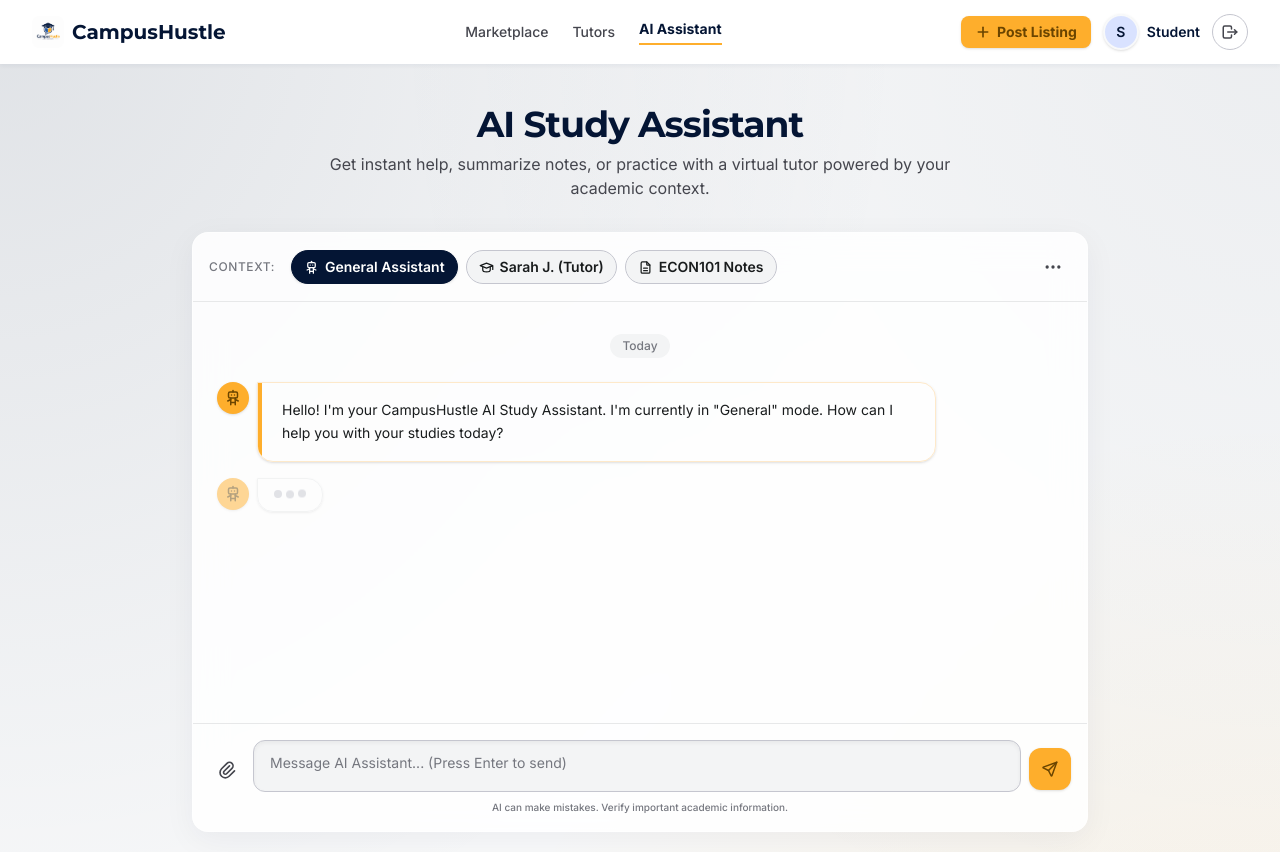
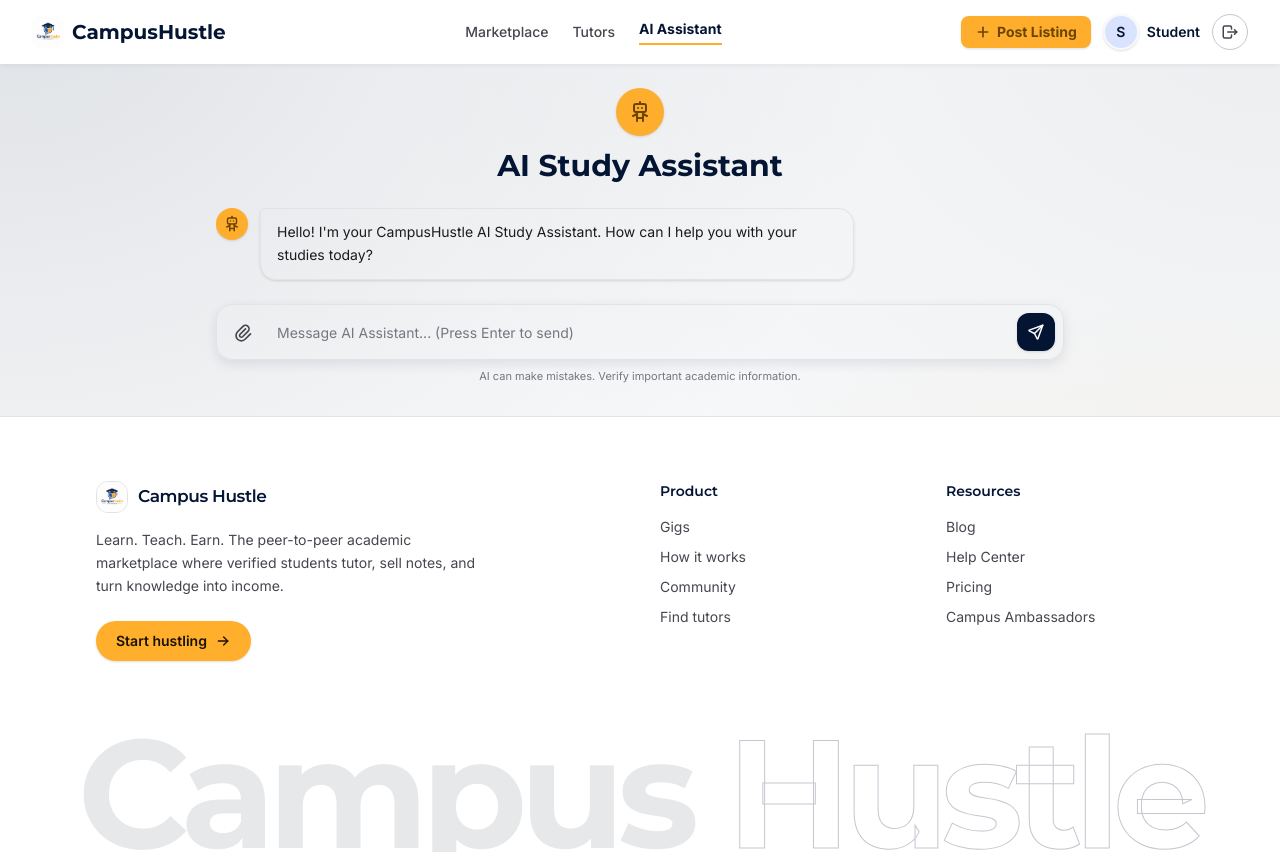
Before and after one commit to CampusHustle/frontend, a React (Vite) app: page /assistant in a window 1280 px wide. Shown: the top 852 px of the page. Built offline with nearby package versions, Linux system fonts and the light colour scheme.

Commit message:
refactor(assistant): convert AI assistant to ChatGPT-style chat layout, drop context selector bar

```diff
--- a/src/screens/AiAssistantScreen.jsx
+++ b/src/screens/AiAssistantScreen.jsx
@@ -1,24 +1,10 @@
 import { useRef, useState } from 'react'
-import {
-  IconDots,
-  IconFileDescription,
-  IconPaperclip,
-  IconRobot,
-  IconSchool,
-  IconSend,
-  IconUser,
-} from '@tabler/icons-react'
+import { IconPaperclip, IconRobot, IconSend } from '@tabler/icons-react'
 import AppNavbar from '../components/AppNavbar.jsx'
 import Footer from '../components/Footer.jsx'
 
-const CONTEXT_OPTIONS = [
-  { id: 'general', label: 'General Assistant', icon: IconRobot },
-  { id: 'tutor', label: 'Sarah J. (Tutor)', icon: IconSchool },
-  { id: 'notes', label: 'ECON101 Notes', icon: IconFileDescription },
-]
-
-function getAssistantReply(message, contextLabel) {
-  return `Here's a response to "${message}" from the ${contextLabel} context. The full AI engine is coming in the next milestone.`
+function getAssistantReply(message) {
+  return `Here's my answer for "${message}". I'm your CampusHustle study assistant — ask me anything about your courses.`
 }
 
 function welcomeMessage() {
@@ -26,34 +12,15 @@ function welcomeMessage() {
     id: 'welcome',
     role: 'ai',
     content:
-      "Hello! I'm your CampusHustle AI Study Assistant. I'm currently in \"General\" mode. How can I help you with your studies today?",
+      "Hello! I'm your CampusHustle AI Study Assistant. How can I help you with your studies today?",
   }
 }
 
 export default function AiAssistantScreen({ user, onLogout, onNavigate }) {
-  const [activeContextId, setActiveContextId] = useState('general')
   const [messages, setMessages] = useState(() => [welcomeMessage()])
   const [draft, setDraft] = useState('')
   const textareaRef = useRef(null)
   const scrollRef = useRef(null)
-
-  const activeContext =
-    CONTEXT_OPTIONS.find((option) => option.id === activeContextId) ||
-    CONTEXT_OPTIONS[0]
-
-  const handleContextChange = (contextId) => {
-    if (contextId === activeContextId) return
-    setActiveContextId(contextId)
-    const context = CONTEXT_OPTIONS.find((option) => option.id === contextId)
-    setMessages((current) => [
-      ...current,
-      {
-        id: `context-${contextId}-${Date.now()}`,
-        role: 'ai',
-        content: `Switched to the ${context.label} context. I can now answer with that scope in mind.`,
-      },
-    ])
-  }
 
   const handleSubmit = (e) => {
     e.preventDefault()
@@ -65,7 +32,7 @@ export default function AiAssistantScreen({ user, onLogout, onNavigate }) {
       {
         id: `ai-${Date.now()}`,
         role: 'ai',
-        content: getAssistantReply(trimmed, activeContext.label),
+        content: getAssistantReply(trimmed),
       },
     ])
     setDraft('')
@@ -84,7 +51,7 @@ export default function AiAssistantScreen({ user, onLogout, onNavigate }) {
   }
 
   return (
-    <div className="flex min-h-screen flex-col bg-surface font-body text-on-surface mesh-bg">
+    <div className="mesh-bg flex min-h-screen flex-col bg-surface font-body text-on-surface">
       <AppNavbar
         user={user}
         activeView="assistant"
@@ -92,81 +59,26 @@ export default function AiAssistantScreen({ user, onLogout, onNavigate }) {
         onLogout={onLogout}
       />
 
-      <main className="mx-auto w-full max-w-7xl flex-1 px-4 py-10 sm:px-6 lg:px-8">
-        <div className="mb-8 text-center">
-          <h1 className="font-display text-3xl font-bold tracking-tight text-primary sm:text-4xl">
+      <main className="mx-auto flex w-full max-w-4xl flex-1 flex-col px-4 py-6 sm:px-6">
+        <div className="mb-6 flex shrink-0 flex-col items-center text-center">
+          <div className="mb-3 flex size-12 items-center justify-center rounded-full bg-secondary-container shadow-sm">
+            <IconRobot size={24} className="text-on-secondary-container" aria-hidden="true" />
+          </div>
+          <h1 className="font-display text-2xl font-bold text-primary sm:text-3xl">
             AI Study Assistant
           </h1>
-          <p className="mx-auto mt-2 max-w-2xl text-base text-on-surface-variant">
-            Get instant help, summarize notes, or practice with a virtual tutor
-            powered by your academic context.
-          </p>
         </div>
 
-        <div className="glass-card mx-auto flex h-[600px] w-full max-w-4xl flex-col overflow-hidden rounded-2xl shadow-lg">
-          <div className="flex shrink-0 items-center justify-between gap-4 border-b border-surface-container-high bg-surface-container-lowest/80 p-4">
-            <div className="no-scrollbar flex items-center gap-2 overflow-x-auto">
-              <span className="mr-2 shrink-0 text-xs font-medium uppercase tracking-wider text-outline">
-                Context:
-              </span>
-              {CONTEXT_OPTIONS.map((option) => {
-                const Icon = option.icon
-                const isActive = option.id === activeContextId
-                return (
-                  <button
-                    key={option.id}
-                    type="button"
-                    aria-pressed={isActive}
-                    onClick={() => handleContextChange(option.id)}
-                    className={`flex shrink-0 items-center gap-1.5 rounded-full px-3 py-1.5 text-sm font-semibold transition-colors ${
-                      isActive
-                        ? 'border border-primary bg-primary text-on-primary shadow-sm'
-                        : 'border border-outline-variant bg-surface-container-low text-on-surface hover:bg-surface-container-high'
-                    }`}
-                  >
-                    <Icon size={15} aria-hidden="true" />
-                    {option.label}
-                  </button>
-                )
-              })}
-            </div>
-            <button
-              type="button"
-              aria-label="Context options"
-              className="shrink-0 rounded-full p-2 text-on-surface-variant transition-colors hover:bg-surface-container-low hover:text-primary"
-            >
-              <IconDots size={20} aria-hidden="true" />
-            </button>
-          </div>
-
-          <div
-            ref={scrollRef}
-            className="flex flex-grow flex-col gap-4 overflow-y-auto bg-surface-container-lowest/30 p-4 sm:p-6"
-          >
-            <div className="my-2 flex justify-center">
-              <span className="rounded-full bg-surface-container-low px-3 py-1 text-xs font-medium text-outline">
-                Today
-              </span>
-            </div>
-
+        <div ref={scrollRef} className="flex-1 space-y-5 overflow-y-auto pb-6">
           {messages.map((message) =>
             message.role === 'user' ? (
-                <div
-                  key={message.id}
-                  className="flex max-w-[85%] flex-row-reverse self-end gap-2"
-                >
-                  <div className="flex size-8 shrink-0 items-center justify-center rounded-full bg-primary shadow-sm">
-                    <IconUser size={18} className="text-on-primary" aria-hidden="true" />
-                  </div>
-                  <div className="rounded-2xl rounded-tr-none bg-primary p-4 text-on-primary shadow-sm">
-                    <p className="text-sm leading-relaxed">{message.content}</p>
+              <div key={message.id} className="flex justify-end">
+                <div className="max-w-[85%] rounded-2xl rounded-tr-md bg-primary px-4 py-3 text-sm leading-relaxed text-on-primary shadow-sm sm:max-w-[70%]">
+                  {message.content}
                 </div>
               </div>
             ) : (
-                <div
-                  key={message.id}
-                  className="flex max-w-[85%] items-start self-start gap-2"
-                >
+              <div key={message.id} className="flex items-start gap-3">
                 <div className="flex size-8 shrink-0 items-center justify-center rounded-full bg-secondary-container shadow-sm">
                   <IconRobot
                     size={18}
@@ -174,54 +86,23 @@ export default function AiAssistantScreen({ user, onLogout, onNavigate }) {
                     aria-hidden="true"
                   />
                 </div>
-                  <div className="relative overflow-hidden rounded-2xl rounded-tl-none border border-secondary-fixed-dim/30 bg-surface-container-lowest p-4 shadow-sm">
-                    <div
-                      className="absolute bottom-0 left-0 top-0 w-1 bg-secondary-container"
-                      aria-hidden="true"
-                    ></div>
-                    <p className="pl-2 text-sm leading-relaxed text-on-surface">
+                <div className="max-w-[85%] rounded-2xl rounded-tl-md border border-surface-variant bg-surface-container-lowest px-4 py-3 text-sm leading-relaxed text-on-surface shadow-sm sm:max-w-[70%]">
                   {message.content}
-                    </p>
                 </div>
               </div>
             ),
           )}
-
-            <div className="flex items-start self-start gap-2 opacity-50">
-              <div className="flex size-8 shrink-0 items-center justify-center rounded-full bg-secondary-container shadow-sm">
-                <IconRobot
-                  size={18}
-                  className="text-on-secondary-container"
-                  aria-hidden="true"
-                />
-              </div>
-              <div className="flex items-center gap-1 rounded-2xl rounded-tl-none border border-surface-container-high bg-surface-container-lowest px-4 py-3 shadow-sm">
-                <div className="size-2 animate-bounce rounded-full bg-outline-variant"></div>
-                <div
-                  className="size-2 animate-bounce rounded-full bg-outline-variant"
-                  style={{ animationDelay: '150ms' }}
-                ></div>
-                <div
-                  className="size-2 animate-bounce rounded-full bg-outline-variant"
-                  style={{ animationDelay: '300ms' }}
-                ></div>
-              </div>
-            </div>
         </div>
 
-          <form
-            onSubmit={handleSubmit}
-            className="shrink-0 border-t border-surface-container-high bg-surface-container-lowest/90 p-4"
-          >
-            <div className="flex items-end gap-2">
+        <form onSubmit={handleSubmit} className="shrink-0 pb-2">
+          <div className="flex items-end gap-2 rounded-2xl border border-surface-variant bg-surface-container-lowest p-2 shadow-level-2 transition-all focus-within:border-primary focus-within:ring-1 focus-within:ring-primary">
             <button
               type="button"
               aria-label="Add attachment"
-                className="mb-1 shrink-0 rounded-full p-2 text-on-surface-variant transition-colors hover:bg-surface-container-low hover:text-primary"
+              className="rounded-xl p-2 text-on-surface-variant transition-colors hover:bg-surface-container-low hover:text-primary"
             >
               <IconPaperclip size={20} aria-hidden="true" />
             </button>
-              <div className="flex-grow overflow-hidden rounded-xl border border-outline-variant bg-surface-container-low shadow-inner transition-all focus-within:border-primary focus-within:ring-1 focus-within:ring-primary">
             <textarea
               ref={textareaRef}
               rows="1"
@@ -235,24 +116,20 @@ export default function AiAssistantScreen({ user, onLogout, onNavigate }) {
                 }
               }}
               placeholder="Message AI Assistant... (Press Enter to send)"
-                  className="max-h-32 w-full resize-none border-0 bg-transparent px-4 py-3 text-sm text-on-surface focus:outline-none focus:ring-0 placeholder:text-outline"
+              className="max-h-40 w-full resize-none border-0 bg-transparent px-2 py-2 text-sm text-on-surface focus:outline-none focus:ring-0 placeholder:text-outline"
             ></textarea>
-              </div>
             <button
               type="submit"
               aria-label="Send message"
-                className="mb-[2px] shrink-0 rounded-xl bg-secondary-container p-3 text-on-secondary-container shadow-sm transition-all hover:bg-secondary hover:text-on-secondary hover:shadow-lg"
+              className="rounded-xl bg-primary p-2.5 text-on-primary shadow-sm transition-all hover:bg-primary-container active:scale-95"
             >
               <IconSend size={18} aria-hidden="true" />
             </button>
           </div>
-            <div className="mt-2 text-center">
-              <p className="text-[10px] font-medium text-outline">
+          <p className="mt-2 text-center text-[11px] text-outline">
             AI can make mistakes. Verify important academic information.
           </p>
-            </div>
         </form>
-        </div>
       </main>
 
       <Footer onNavigate={onNavigate} />
```
Also changed, not shown: 1 other file (tests, documents, lock files or other folders). Lines whose indentation alone changed are shown as unchanged.
